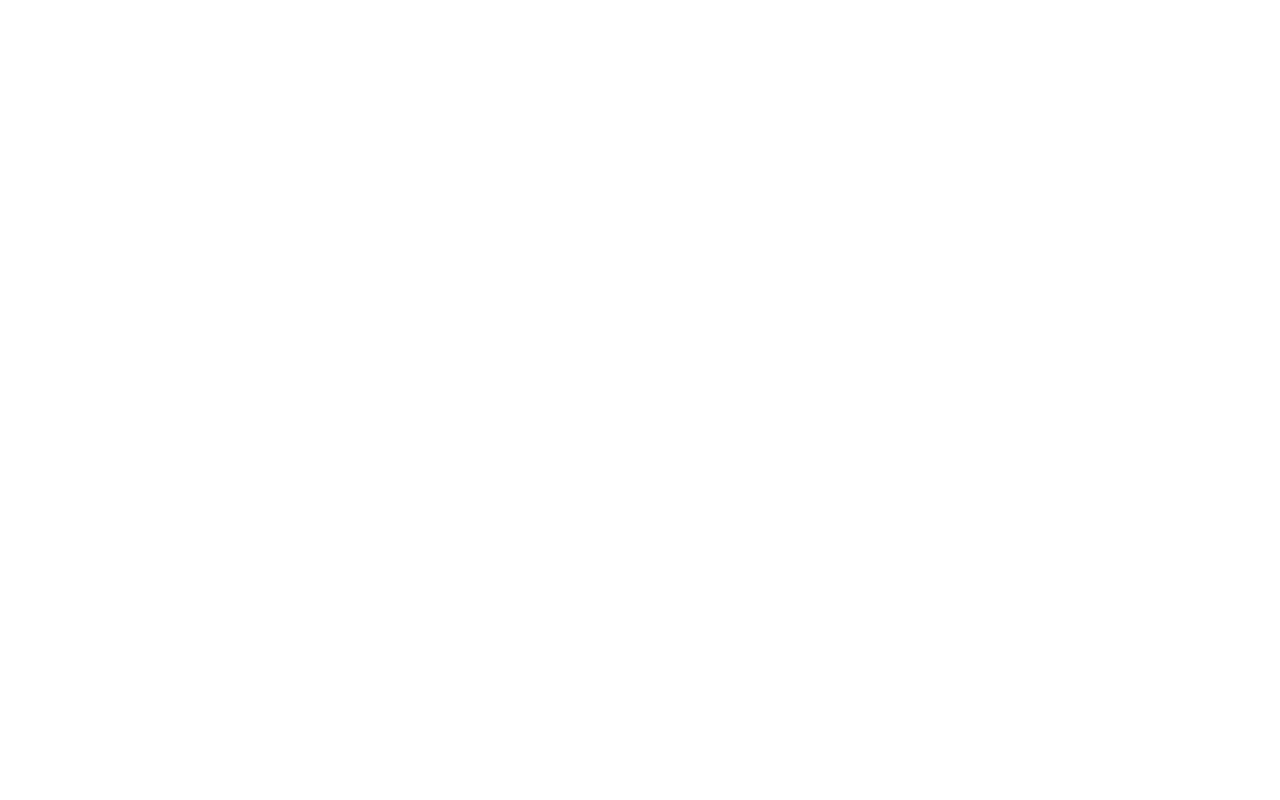
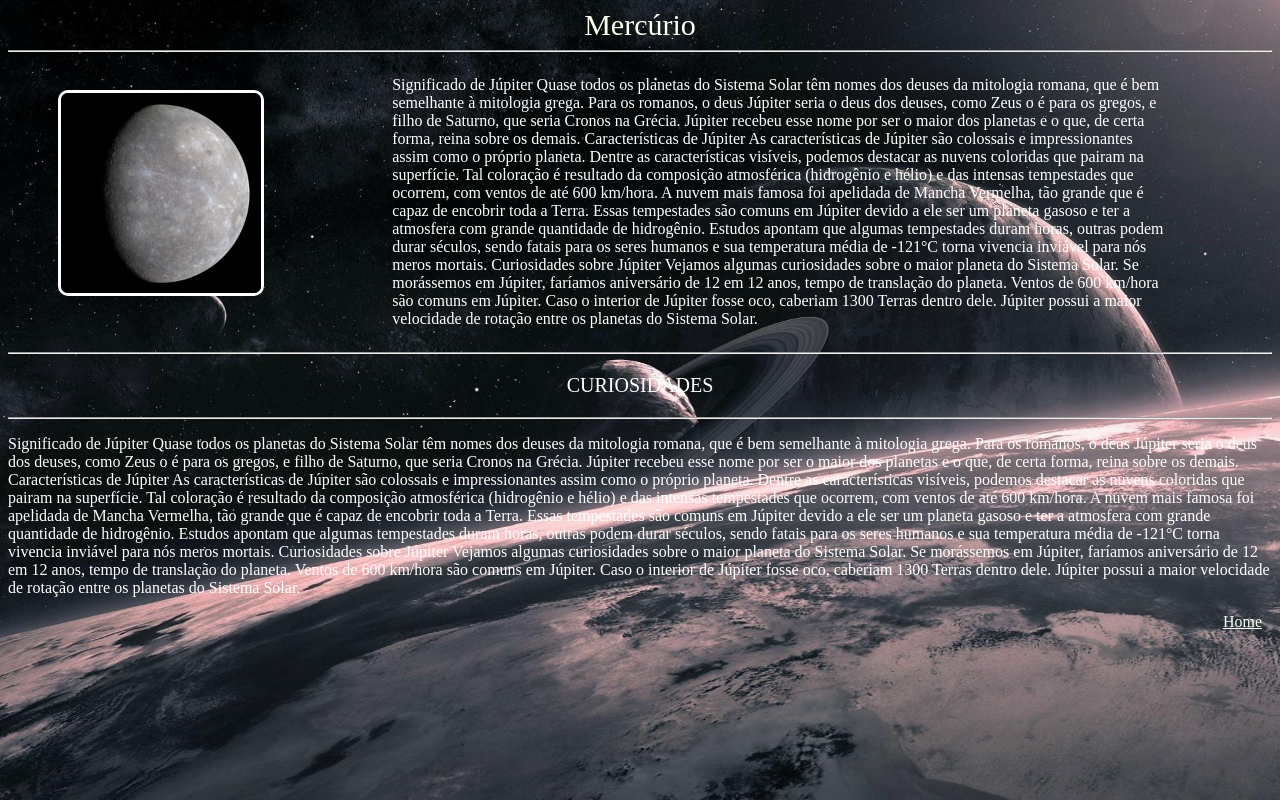
Before and after one commit to Tiago-Costacurta/projeto-prog-web, a plain HTML site: page mercurio.html in a window 1280 px wide. Drawn offline with Linux system fonts and the light colour scheme.

Commit message:
Atualizado

```diff
--- a/estilos.css
+++ b/estilos.css
@@ -1,44 +1,58 @@
 /*Estilos CSS */
 body {
     color: #000;
-    font: 12px Verdana, sans-serif;
     background-image: url(background/alinhamento2.jfif);
+    background-size: 100%;
+    margin: 1;
+}
+.header{
+    color: ivory;
+    margin: 10;
+    text-align: center;
 
 }
-header{
-    color: ivory;
-    width: 30%;
-    margin: 10; padding: 10;
 
-}
-#conteudo {
+.conteudo {
     width: 70%;
-    float: right;
+    float:right;
     text-align: center;
     color: white;
+    padding-top: 100px;
+    padding-right: 140px;
 }
-#Menu{
-    width: 30%;
-	margin: 0; padding: 0;
-	float: left;
-    color: mistyrose;
+
+a:visited {
+    color:initial;
 }
-#menu ul li {
-    margin: 0; padding: 0px;
-    border-bottom: 1px solid #CCC;
+
+.menu{
+    background-color: lightgrey;
+    opacity: 50%;
+    height: 75%;
+    width: 10%;
+    position: absolute;
+}
+
+.menu li{
+    padding: 10px;
+}
+
+.menu ul {
+    margin: 0;
+    padding: 0px;
     text-align: left;
     list-style-type: none;
+    width: 10%;
 }
-#menu a:link {
-	background: #fdfdff;
-	color: rgb(0, 0, 0);
+
+.menu a:link {
+    color: rgb(0, 0, 0);
     font-weight: bold;
 	text-decoration: none;
     padding: 0px;
 }
 
-#menu a:hover {
-    background: #E5F0FF;
+.menu a:hover {
     color: #039;
 }
 #Itensnaousados{
--- /dev/null
+++ b/mercurio.css
@@ -0,0 +1,55 @@
+body {
+    color: #000;
+    background-image: url(background/satuno.jpg);
+    background-size: 100%;
+}
+
+.header{
+    color: ivory;
+    margin: 10;
+    text-align: center;
+    font-size: 30px;
+}
+
+.div1{
+    padding-left: 50px;
+    display:inline-flex;
+}
+
+.div2{
+    padding-top: 30px;
+    width: 30%;
+}
+
+.mercurio{
+    width: 200px;
+    border: solid;
+    border-color: white;
+    border-radius: 10px;
+}
+
+.conteudo{
+    width: 70%;
+    padding-right: 100px;
+    color: white;
+}
+
+.div3{
+    text-align: center;
+    color: white;
+}
+
+.div3 p{
+    font-size: 20px;
+}
+
+.curiosidades{
+    color: white;
+}
+
+.retorno a{
+    padding-bottom: 10px;
+    padding-right: 10px;
+    float: right;
+    color: honeydew;
+}
--- a/mercurio.html
+++ b/mercurio.html
@@ -1,12 +1,94 @@
 <!DOCTYPE html>
 <html lang="pt-br">
+
 <head>
     <meta charset="UTF-8">
     <meta http-equiv="X-UA-Compatible" content="IE=edge">
     <meta name="viewport" content="width=device-width, initial-scale=1.0">
     <title>Mercurio</title>
+    <link rel="stylesheet" href="mercurio.css">
 </head>
+
 <body>
+    <header class="header">
+        Mercúrio
+    </header>
+    <hr>
+    <div class="div1">
+        <div class="div2">
+            <img class="mercurio" src="./background/merc.jpg">
+        </div>
+        <div class="conteudo">
+            <p>Significado de Júpiter
 
+                Quase todos os planetas do Sistema Solar têm nomes dos deuses da mitologia romana, que é bem semelhante
+                à mitologia grega. Para os romanos, o deus Júpiter seria o deus dos deuses, como Zeus o é para os
+                gregos, e filho de Saturno, que seria Cronos na Grécia.
+                Júpiter recebeu esse nome por ser o maior dos planetas e o que, de certa forma, reina sobre os demais.
+
+                Características de Júpiter
+
+                As características de Júpiter são colossais e impressionantes assim como o próprio planeta. Dentre as
+                características visíveis, podemos destacar as nuvens coloridas que pairam na superfície. Tal coloração é
+                resultado da composição atmosférica (hidrogênio e hélio) e das intensas tempestades que ocorrem, com
+                ventos de até 600 km/hora. A nuvem mais famosa foi apelidada de Mancha Vermelha, tão grande que é capaz
+                de encobrir toda a Terra.
+                Essas tempestades são comuns em Júpiter devido a ele ser um planeta gasoso e ter a atmosfera com grande
+                quantidade de hidrogênio. Estudos apontam que algumas tempestades duram horas, outras podem durar
+                séculos, sendo fatais para os seres humanos e sua temperatura média de -121°C torna vivencia inviável
+                para nós meros mortais.
+
+                Curiosidades sobre Júpiter
+
+                Vejamos algumas curiosidades sobre o maior planeta do Sistema Solar.
+                Se morássemos em Júpiter, faríamos aniversário de 12 em 12 anos, tempo de translação do planeta.
+                Ventos de 600 km/hora são comuns em Júpiter.
+                Caso o interior de Júpiter fosse oco, caberiam 1300 Terras dentro dele.
+                Júpiter possui a maior velocidade de rotação entre os planetas do Sistema Solar.
+            </p>
+        </div>
+    </div>
+    <br>
+    <hr>
+    <div class="div3">
+        <p>CURIOSIDADES</p>
+    </div>
+    <hr>
+    <div class="curiosidades">
+        <p>
+            Significado de Júpiter
+
+                Quase todos os planetas do Sistema Solar têm nomes dos deuses da mitologia romana, que é bem semelhante
+                à mitologia grega. Para os romanos, o deus Júpiter seria o deus dos deuses, como Zeus o é para os
+                gregos, e filho de Saturno, que seria Cronos na Grécia.
+                Júpiter recebeu esse nome por ser o maior dos planetas e o que, de certa forma, reina sobre os demais.
+
+                Características de Júpiter
+
+                As características de Júpiter são colossais e impressionantes assim como o próprio planeta. Dentre as
+                características visíveis, podemos destacar as nuvens coloridas que pairam na superfície. Tal coloração é
+                resultado da composição atmosférica (hidrogênio e hélio) e das intensas tempestades que ocorrem, com
+                ventos de até 600 km/hora. A nuvem mais famosa foi apelidada de Mancha Vermelha, tão grande que é capaz
+                de encobrir toda a Terra.
+                Essas tempestades são comuns em Júpiter devido a ele ser um planeta gasoso e ter a atmosfera com grande
+                quantidade de hidrogênio. Estudos apontam que algumas tempestades duram horas, outras podem durar
+                séculos, sendo fatais para os seres humanos e sua temperatura média de -121°C torna vivencia inviável
+                para nós meros mortais.
+
+                Curiosidades sobre Júpiter
+
+                Vejamos algumas curiosidades sobre o maior planeta do Sistema Solar.
+                Se morássemos em Júpiter, faríamos aniversário de 12 em 12 anos, tempo de translação do planeta.
+                Ventos de 600 km/hora são comuns em Júpiter.
+                Caso o interior de Júpiter fosse oco, caberiam 1300 Terras dentro dele.
+                Júpiter possui a maior velocidade de rotação entre os planetas do Sistema Solar.
+        </p>
+    </div>
+    <footer>
+        <div class="retorno">
+            <a href="index.html">Home</a>
+        </div>
+    </footer>
 </body>
+
 </html>
```
Also changed, not shown: index.html (+5 -5 lines), background/bg.jfif (added), background/merc.jpg (added).
